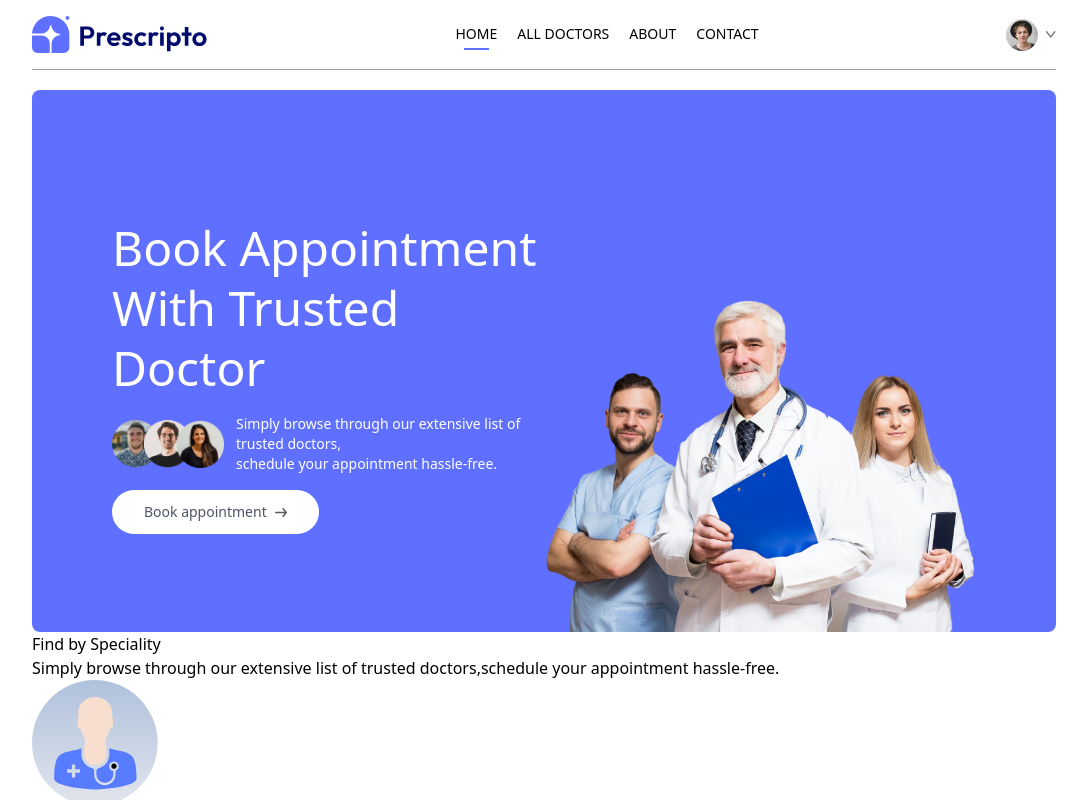
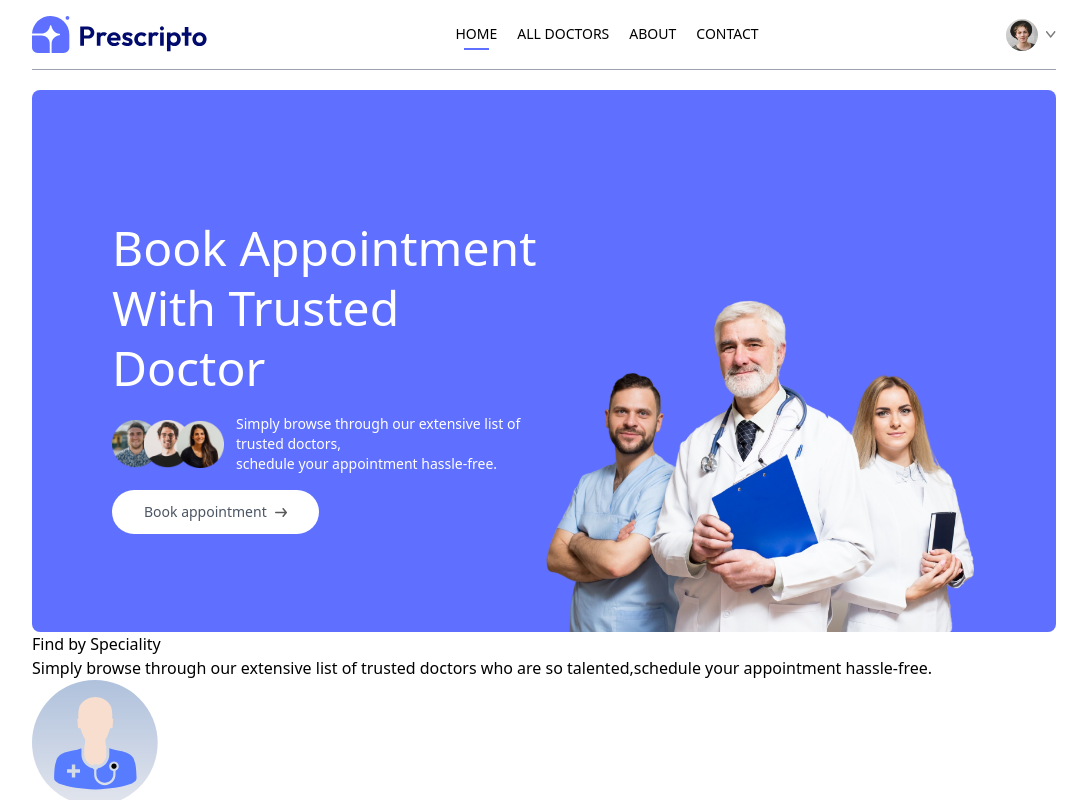
Before and after one commit to Soumili-Mukherjee/Doctor-Appointment-Frontend, a React app in the folder vite-project/: page / in a window 1280 px wide. Shown: the top 800 px of the page, without its empty margins (96-1183 px from the left). Built offline with nearby package versions, Linux system fonts and the light colour scheme; the HTML template or start-up script is replaced by a standard one.

Commit message:
i change the p tag

```diff
--- a/vite-project/src/Components/SpecialityMenu.jsx
+++ b/vite-project/src/Components/SpecialityMenu.jsx
@@ -8,7 +8,7 @@ const SpecialityMenu = () => {
   return (
     <div id='speciality'>
       <h1>Find by Speciality</h1>
-      <p>Simply browse through our extensive list of trusted doctors,schedule your appointment hassle-free.</p>
+      <p>Simply browse through our extensive list of trusted doctors who are so talented,schedule your appointment hassle-free.</p>
       <div>
         {specialityData.map((item, index) => (
           <Link key={index} to={`/doctors/${item.speciality}`}>
```
